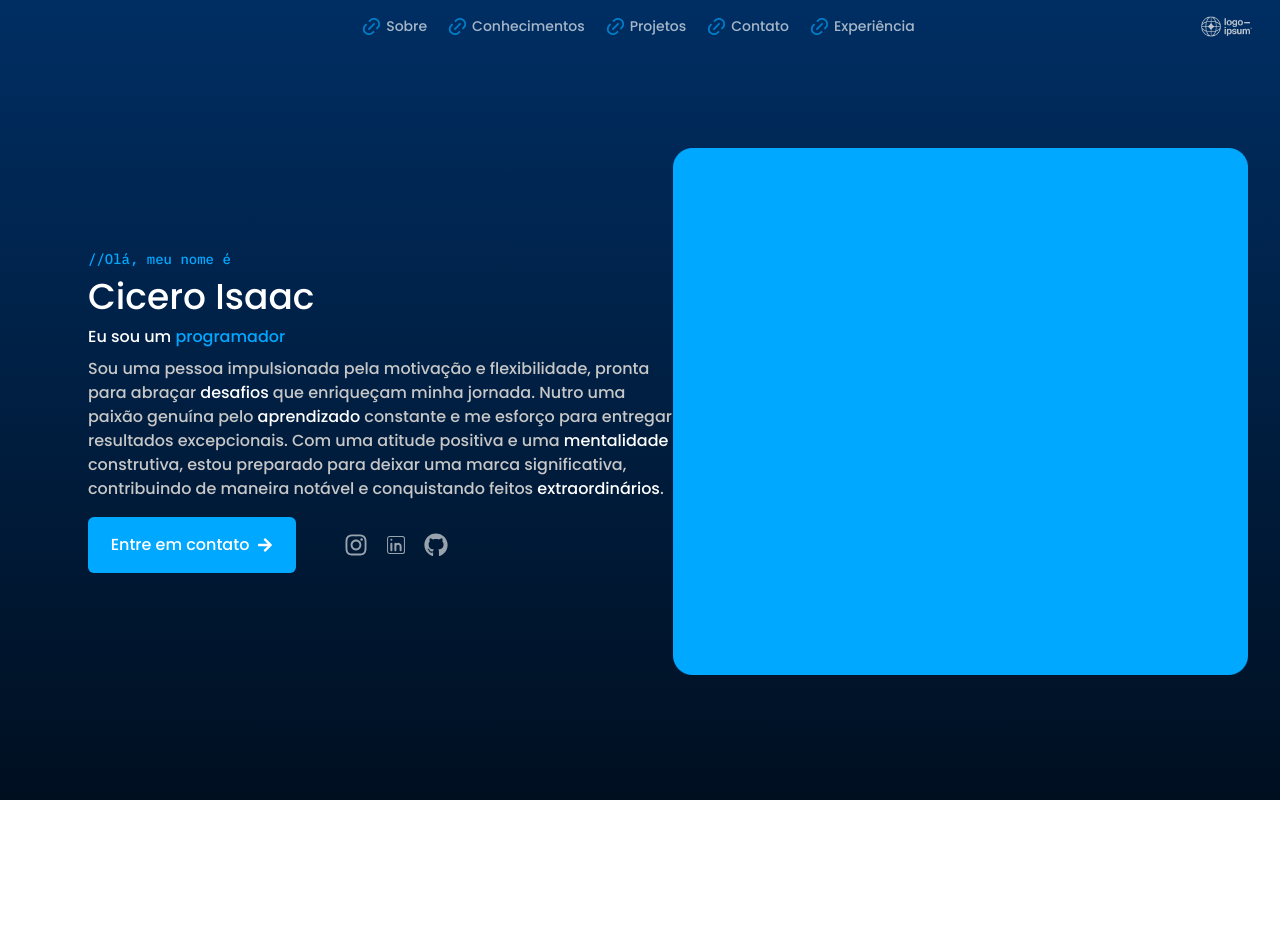
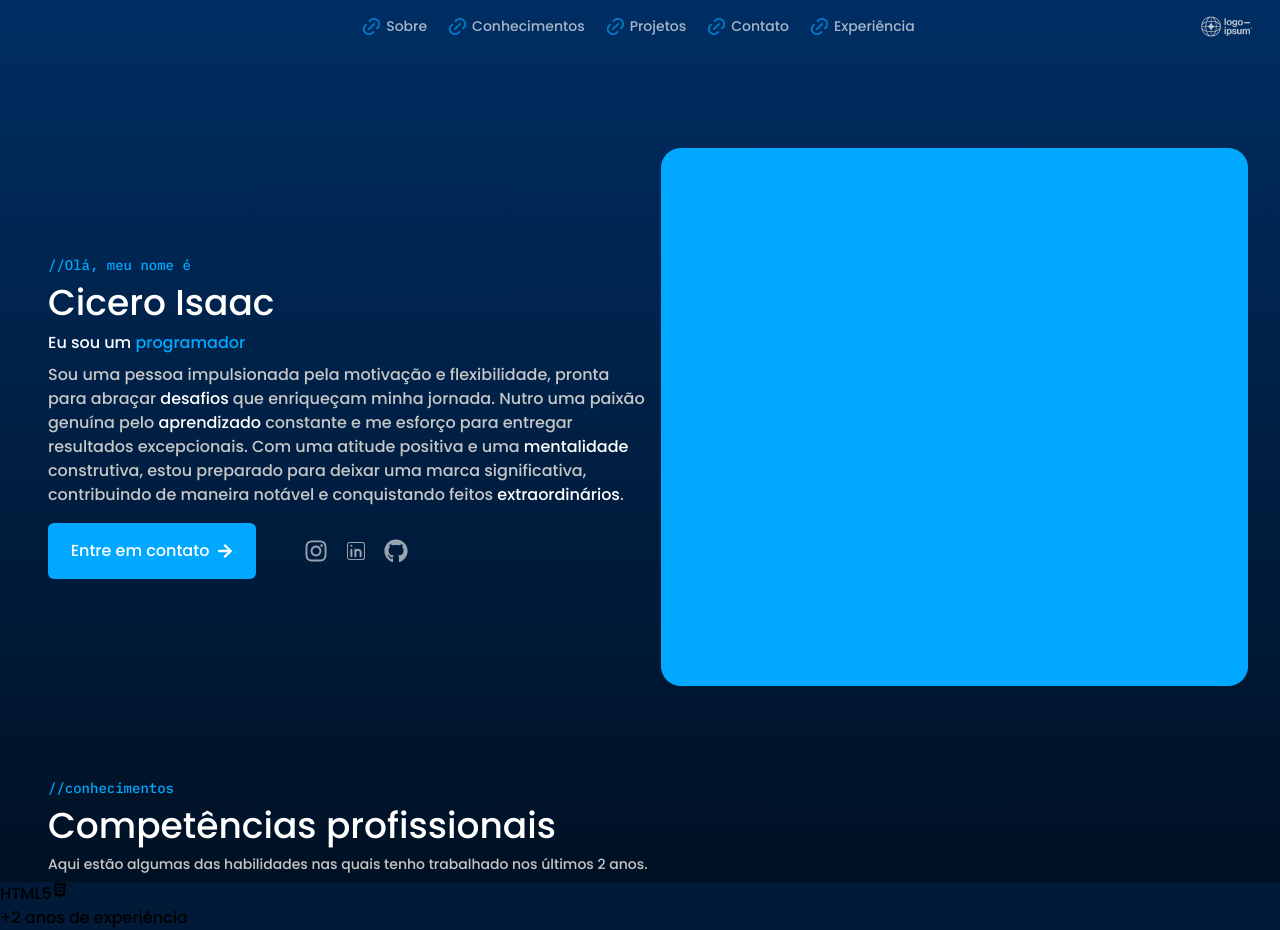
Before and after one commit to IsaacSousa2/portifolioProfissional, a Next.js app in the folder portfolio-app/my-app/: page / in a window 1280 px wide. Before the commit the page ends 800 px from the top, so only its background shows below. Built offline with nearby package versions, Linux system fonts and the light colour scheme.

Commit message:
Criação do componente de skills

```diff
--- a/portfolio-app/my-app/src/app/globals.css
+++ b/portfolio-app/my-app/src/app/globals.css
@@ -16,6 +16,5 @@ body {
   overflow-x: hidden;
   background-repeat: no-repeat;
   background-image: linear-gradient(to bottom, rgb(0, 46, 99), rgb(0, 15, 32));
-  height: 100vh;
 
 }
--- a/portfolio-app/my-app/src/app/page.tsx
+++ b/portfolio-app/my-app/src/app/page.tsx
@@ -1,12 +1,14 @@
 import { Header } from "@/components/headerComponents/header";
 import { Hero } from "@/components/heroSection/hero";
+import { ProfissionalSkills } from "@/components/skills/skillComponent/profissionalskills";
 
 export default function Home() {
   return (
     <div className="">
 
-        <Header />
-        <Hero />
+          <Header />
+          <Hero />
+          <ProfissionalSkills />
 
     </div>
   );
--- a/portfolio-app/my-app/src/components/heroSection/hero.tsx
+++ b/portfolio-app/my-app/src/components/heroSection/hero.tsx
@@ -13,7 +13,7 @@ export const Hero = () => {
 
         <div className="py-16 px-8 md:px-4 flex items-center justify-between md:flex-col">
 
-            <div className="pl-14 md:px-4 ">
+            <div className="px-4 md:px-6 ">
 
                 <div className="py-2">
                     <Comments text="Olá, meu nome é" />
@@ -28,14 +28,14 @@ export const Hero = () => {
                 </div>
 
                 <div className="py-2">
-                    <p className="text-lightGray max-w-[600px] md:max-w-[450px]">Sou uma pessoa impulsionada pela motivação e flexibilidade, pronta para abraçar <span className="text-white">desafios</span> que enriqueçam minha jornada. Nutro uma paixão genuína pelo <span className="text-white">aprendizado</span> constante e me esforço para entregar resultados excepcionais. Com uma atitude positiva e uma <span className="text-white">mentalidade</span> construtiva, estou preparado para deixar uma marca significativa, contribuindo de maneira notável e conquistando feitos <span className="text-white">extraordinários</span>.</p>
+                    <p className="text-lightGray max-w-[600px] md:max-w-[400px]">Sou uma pessoa impulsionada pela motivação e flexibilidade, pronta para abraçar <span className="text-white">desafios</span> que enriqueçam minha jornada. Nutro uma paixão genuína pelo <span className="text-white">aprendizado</span> constante e me esforço para entregar resultados excepcionais. Com uma atitude positiva e uma <span className="text-white">mentalidade</span> construtiva, estou preparado para deixar uma marca significativa, contribuindo de maneira notável e conquistando feitos <span className="text-white">extraordinários</span>.</p>
                 </div>
 
-                <div className="flex items-center gap-x-12 py-2">
+                <div className="flex items-center gap-x-12 py-2 md:flex-col">
 
                     <BlueButton text="Entre em contato" />
 
-                    <div className="text-white flex text-2xl gap-4 cursor-pointer">
+                    <div className="text-white flex text-2xl gap-4 cursor-pointer md:pt-7">
 
 
                         <FaInstagram className="opacity-60 hover:opacity-100" href="www.google" />
@@ -50,7 +50,7 @@ export const Hero = () => {
 
             </div>
 
-            <div className="md:h-80 md:w-80 md py-7">
+            <div className="md:h-80 md:w-80 py-7 mm:w-64 mm:w-64">
                 <Image src={ HeroFoto } alt="Foto de portfolio" />
             </div>
 
--- /dev/null
+++ b/portfolio-app/my-app/src/components/skills/skillBox/skillBox.tsx
@@ -0,0 +1,32 @@
+type Props = {
+
+    title : string;
+    time : string;
+    icon: any;
+
+}
+
+export const Box = ({ title, time, icon } : Props) => {
+
+    return(
+
+        <div className="bg-darkBlue flex flex-col">
+
+            <div className="flex">
+                <div className="">
+                    <h1 className=""> { title } </h1>
+                </div>
+                <div className="">
+                    <p className=""> { icon } </p>
+                </div>
+            </div>
+
+            <div className="">
+                <p className=""> { time } </p>
+            </div>
+
+        </div>
+
+    )
+
+}
--- /dev/null
+++ b/portfolio-app/my-app/src/components/skills/skillComponent/profissionalskills.tsx
@@ -0,0 +1,35 @@
+import { Comments } from "../../TextComponents/Comments/comments"
+import { SubTitle } from "../../TextComponents/SubTitle/subTitle"
+import { Title } from "../../TextComponents/Titles/title"
+import { Box } from "../skillBox/skillBox"
+import { FaHtml5 } from "react-icons/fa";
+
+export const ProfissionalSkills = () => {
+
+    return(
+
+        <div className="">
+
+        <div className="px-12">
+            <div className="pb-2">
+                <Comments text="conhecimentos" />
+            </div>
+            <div className="pb-2">
+                <Title text="Competências profissionais" />
+            </div>
+            <div className="pb-2">
+                <SubTitle text="Aqui estão algumas das habilidades nas quais tenho trabalhado nos últimos 2 anos." />
+            </div>
+
+        </div>
+        <div className="">
+
+            <Box title="HTML5" time="+2 anos de experiência" icon={<FaHtml5 />} />
+
+        </div>
+
+        </div>
+
+    )
+
+}
```
